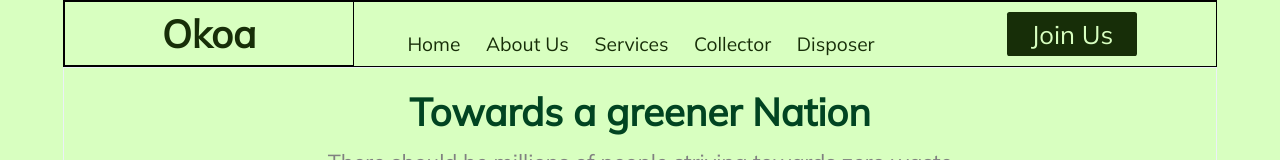
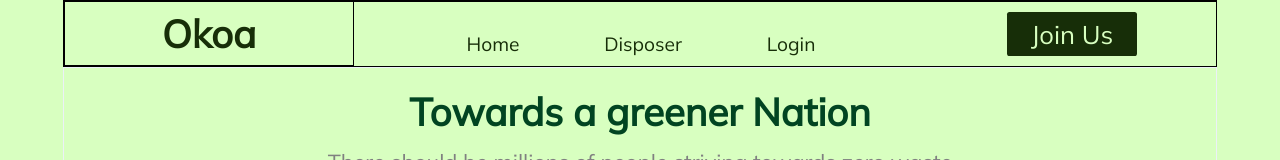
Before and after one commit to MokuaEnock/greenly, a React (Create React App) app: page / in a window 1280 px wide. Shown: the top 160 px of the page. Built offline with nearby package versions, Linux system fonts and the light colour scheme.

Commit message:
remove redudant links

```diff
--- a/package.json
+++ b/package.json
@@ -13,7 +13,7 @@
     "web-vitals": "^2.1.4"
   },
   "scripts": {
-    "start": "react-scripts start",
+    "start": "PORT=4000 react-scripts start",
     "build": "react-scripts build",
     "test": "react-scripts test",
     "eject": "react-scripts eject"
--- a/src/pages/navbar.js
+++ b/src/pages/navbar.js
@@ -5,12 +5,13 @@ export default function NavBar() {
       <div id="header-logo">Okoa</div>
       <div id="header-info">
         <NavLink to="/">Home</NavLink>
-        <NavLink to="/about">About Us</NavLink>
-        <NavLink to="/services">Services</NavLink>
+        {/* <NavLink to="/about">About Us</NavLink> */}
+        {/* <NavLink to="/services">Services</NavLink> */}
         {/* <NavLink to="/process">Process</NavLink> */}
         {/* <NavLink to="/events">Events</NavLink> */}
-        <NavLink to="/collector">Collector</NavLink>
+        {/* <NavLink to="/collector">Collector</NavLink> */}
         <NavLink to="/disposer">Disposer</NavLink>
+        <NavLink to="/login">Login</NavLink>
       </div>
       <div id="header-forms">
         {/* <NavLink to="/contact">Contact</NavLink> */}
```
